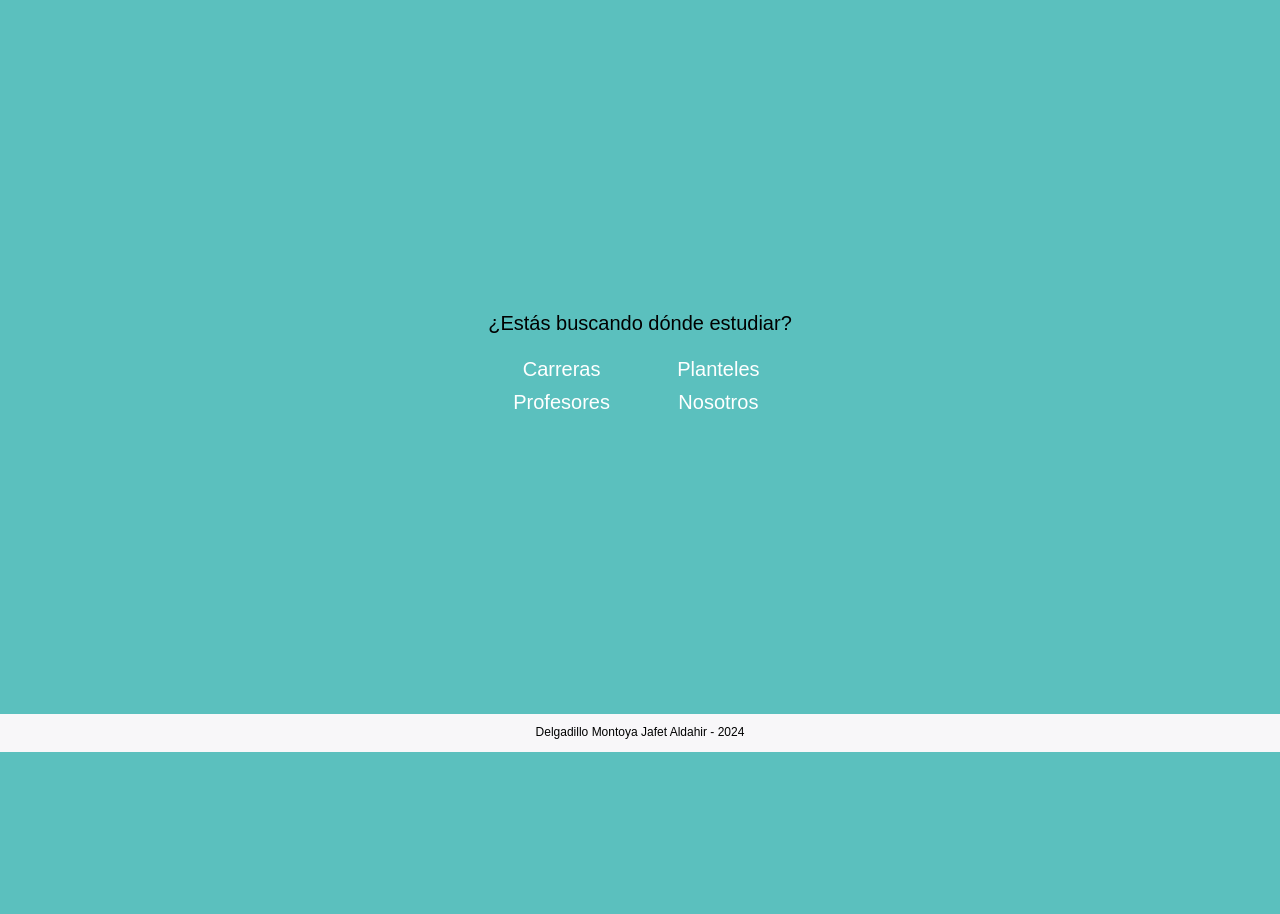
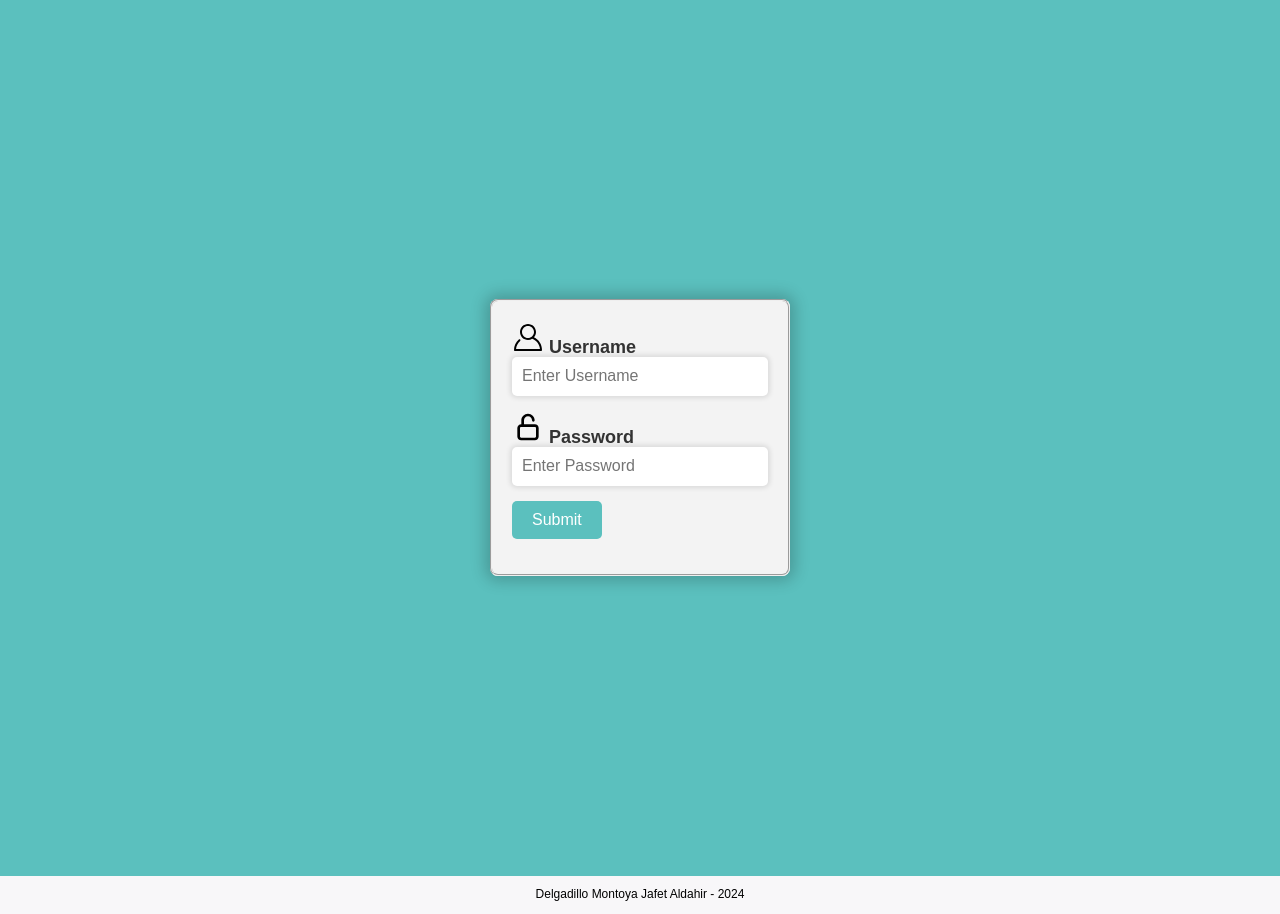
Before and after one commit to FTP666888/web, a PHP site: page / in a window 1280 px wide. Shown: the part 114-1028 px from the top of the page. Before the commit the page ends 866 px from the top, so only its background shows below. Run offline with PHP 8.4, Linux system fonts and the light colour scheme; some web fonts are replaced.

Commit message:
CAMBIOS
Se agrego la pestaña del login en el index.html junto con sus estilos

```diff
--- a/css/styles.css
+++ b/css/styles.css
@@ -68,6 +68,56 @@ p {
   justify-content: center;
   align-items: center; /* Centra verticalmente el contenido */
   padding: 30rem 0;
+}
+.contenido__fieldset {
+  width: 300px;
+  margin: auto;
+  background-color: #f3f3f3;
+  border-radius: 8px;
+  padding: 20px;
+  box-shadow: 0px 0px 15px 5px rgba(0, 0, 0, 0.2);
+}
+
+.fieldset__form {
+  display: flex;
+  flex-direction: column;
+}
+
+.form__elements {
+  margin-bottom: 15px;
+}
+
+.form__elements label {
+  font-size: 18px;
+  color: #333;
+  margin-bottom: 5px;
+}
+
+.form__elements input {
+  padding: 10px;
+  width: 100%;
+  font-size: 16px;
+  border: none;
+  border-radius: 5px;
+  outline: none;
+  box-shadow: 0px 0px 5px 2px rgba(0, 0, 0, 0.1);
+}
+
+.form__elements button {
+  padding: 10px 20px;
+  font-size: 16px;
+  color: white;
+  background-color: var(--azul);
+  border: none;
+  border-radius: 5px;
+  cursor: pointer;
+  transition: background-color 0.5s ease;
+}
+
+.form__elements button:hover {
+  transition: background-color 0.5s ease;
+  background-color: var(--amarillo);
+  color: #141414;
 }
 
 /* Estilos para las carreras */
--- a/index.html
+++ b/index.html
@@ -26,16 +26,176 @@
       </nav>
     </header>
     <main class="contenido">
-      <h1 class="contenido__texto centrado">¿Estás buscando dónde estudiar?</h1>
-      <div class="contenido__carreras">
-        <a class="carreras__ancle" href="/html/carreras.html">Carreras</a>
-        <a class="carreras__ancle" href="/html/planteles.html">Planteles</a>
-        <a class="carreras__ancle" href="html/profesores.html">Profesores</a>
-        <a class="carreras__ancle" href="html/nosotros.html">Nosotros</a>
-      </div>
+      <fieldset class="contenido__fieldset">
+        <form class="fieldset__form" action="login" method="post">
+          <div class="form__elements">
+            <label for="uname">
+              <?xml version="1.0" ?><!DOCTYPE svg PUBLIC '-//W3C//DTD SVG 1.1//EN' 'http://www.w3.org/Graphics/SVG/1.1/DTD/svg11.dtd'>
+              <svg
+                enable-background="new 0 0 32 32"
+                height="32px"
+                id="Layer_1"
+                version="1.1"
+                viewBox="0 0 32 32"
+                width="32px"
+                xml:space="preserve"
+                xmlns="http://www.w3.org/2000/svg"
+                xmlns:xlink="http://www.w3.org/1999/xlink"
+              >
+                <g>
+                  <polyline
+                    fill="none"
+                    points="   649,137.999 675,137.999 675,155.999 661,155.999  "
+                    stroke="#FFFFFF"
+                    stroke-linecap="round"
+                    stroke-linejoin="round"
+                    stroke-miterlimit="10"
+                    stroke-width="2"
+                  />
+                  <polyline
+                    fill="none"
+                    points="   653,155.999 649,155.999 649,141.999  "
+                    stroke="#FFFFFF"
+                    stroke-linecap="round"
+                    stroke-linejoin="round"
+                    stroke-miterlimit="10"
+                    stroke-width="2"
+                  />
+                  <polyline
+                    fill="none"
+                    points="   661,156 653,162 653,156  "
+                    stroke="#FFFFFF"
+                    stroke-linecap="round"
+                    stroke-linejoin="round"
+                    stroke-miterlimit="10"
+                    stroke-width="2"
+                  />
+                </g>
+                <path
+                  d="M21.947,16.332C23.219,14.915,24,13.049,24,11c0-4.411-3.589-8-8-8s-8,3.589-8,8s3.589,8,8,8  c1.555,0,3.003-0.453,4.233-1.224c4.35,1.639,7.345,5.62,7.726,10.224H4.042c0.259-3.099,1.713-5.989,4.078-8.051  c0.417-0.363,0.46-0.994,0.097-1.411c-0.362-0.416-0.994-0.46-1.411-0.097C3.751,21.103,2,24.951,2,29c0,0.553,0.448,1,1,1h26  c0.553,0,1-0.447,1-1C30,23.514,26.82,18.615,21.947,16.332z M10,11c0-3.309,2.691-6,6-6s6,2.691,6,6s-2.691,6-6,6S10,14.309,10,11z  "
+                />
+              </svg>
+              <b>Username</b></label
+            >
+            <input
+              type="text"
+              placeholder="Enter Username"
+              name="uname"
+              id="uname"
+              required
+            />
+          </div>
+          <div class="form__elements">
+            <label class="elements_label" for="psw">
+              <?xml version="1.0" ?><svg
+                height="32px"
+                id="svg8"
+                version="1.1"
+                viewBox="0 0 24 24"
+                width="32px"
+                xmlns="http://www.w3.org/2000/svg"
+                xmlns:cc="http://creativecommons.org/ns#"
+                xmlns:dc="http://purl.org/dc/elements/1.1/"
+                xmlns:rdf="http://www.w3.org/1999/02/22-rdf-syntax-ns#"
+                xmlns:svg="http://www.w3.org/2000/svg"
+              >
+                <defs id="defs2" />
+                <g
+                  id="g2055"
+                  style="display: inline"
+                  transform="translate(0,-290.65)"
+                >
+                  <path
+                    d="m 12,292.65 c -2.7527,0 -5,2.2473 -5,5 v 3 c -1.8835539,0 -3,1.45947 -3,2.83203 v 6.33399 C 4,311.36838 5.28161,312.65 6.83398,312.65 H 17.16602 C 18.71839,312.65 20,311.36838 20,309.81602 v -6.33399 C 20,301.92966 18.71839,300.65 17.16602,300.65 H 9 v -3 c 0,-1.6793 1.3207,-3 3,-3 1.6793,0 3,1.3207 3,3 0,0.55228 0.44772,1 1,1 0.55228,0 1,-0.44772 1,-1 0,-2.7527 -2.2473,-5 -5,-5 z m -5.16602,10 h 10.33204 c 0.47896,0 0.83398,0.35306 0.83398,0.83203 v 6.33399 c 0,0.47895 -0.35502,0.83398 -0.83398,0.83398 H 6.83398 C 6.35502,310.65 6,310.29497 6,309.81602 v -6.33399 C 6,303.00306 6.35502,302.65 6.83398,302.65 Z"
+                    id="path2045"
+                    style="
+                      color: #000000;
+                      font-style: normal;
+                      font-variant: normal;
+                      font-weight: normal;
+                      font-stretch: normal;
+                      font-size: medium;
+                      line-height: normal;
+                      font-family: sans-serif;
+                      font-variant-ligatures: normal;
+                      font-variant-position: normal;
+                      font-variant-caps: normal;
+                      font-variant-numeric: normal;
+                      font-variant-alternates: normal;
+                      font-variant-east-asian: normal;
+                      font-feature-settings: normal;
+                      font-variation-settings: normal;
+                      text-indent: 0;
+                      text-align: start;
+                      text-decoration: none;
+                      text-decoration-line: none;
+                      text-decoration-style: solid;
+                      text-decoration-color: #000000;
+                      letter-spacing: normal;
+                      word-spacing: normal;
+                      text-transform: none;
+                      writing-mode: lr-tb;
+                      direction: ltr;
+                      text-orientation: mixed;
+                      dominant-baseline: auto;
+                      baseline-shift: baseline;
+                      text-anchor: start;
+                      white-space: normal;
+                      shape-padding: 0;
+                      shape-margin: 0;
+                      inline-size: 0;
+                      clip-rule: nonzero;
+                      display: inline;
+                      overflow: visible;
+                      visibility: visible;
+                      opacity: 1;
+                      isolation: auto;
+                      mix-blend-mode: normal;
+                      color-interpolation: sRGB;
+                      color-interpolation-filters: linearRGB;
+                      solid-color: #000000;
+                      solid-opacity: 1;
+                      vector-effect: none;
+                      fill: #000000;
+                      fill-opacity: 1;
+                      fill-rule: nonzero;
+                      stroke: none;
+                      stroke-linecap: round;
+                      stroke-linejoin: round;
+                      stroke-miterlimit: 4;
+                      stroke-dasharray: none;
+                      stroke-dashoffset: 0;
+                      stroke-opacity: 1;
+                      color-rendering: auto;
+                      image-rendering: auto;
+                      shape-rendering: auto;
+                      text-rendering: auto;
+                      enable-background: accumulate;
+                      stop-color: #000000;
+                      stop-opacity: 1;
+                    "
+                  />
+                </g>
+              </svg>
+              <b>Password</b></label
+            >
+            <input
+              type="password"
+              placeholder="Enter Password"
+              name="psw"
+              id="pswd"
+              required
+            />
+          </div>
+          <div class="form__elements">
+            <button type="submit" value="Submit">Submit</button>
+          </div>
+        </form>
+      </fieldset>
     </main>
     <footer>
       <p class="centrado">Delgadillo Montoya Jafet Aldahir - 2024</p>
     </footer>
+    <script src="javascript/main.js"></script>
   </body>
 </html>
```
Also changed, not shown: javascript/main.js (added).
